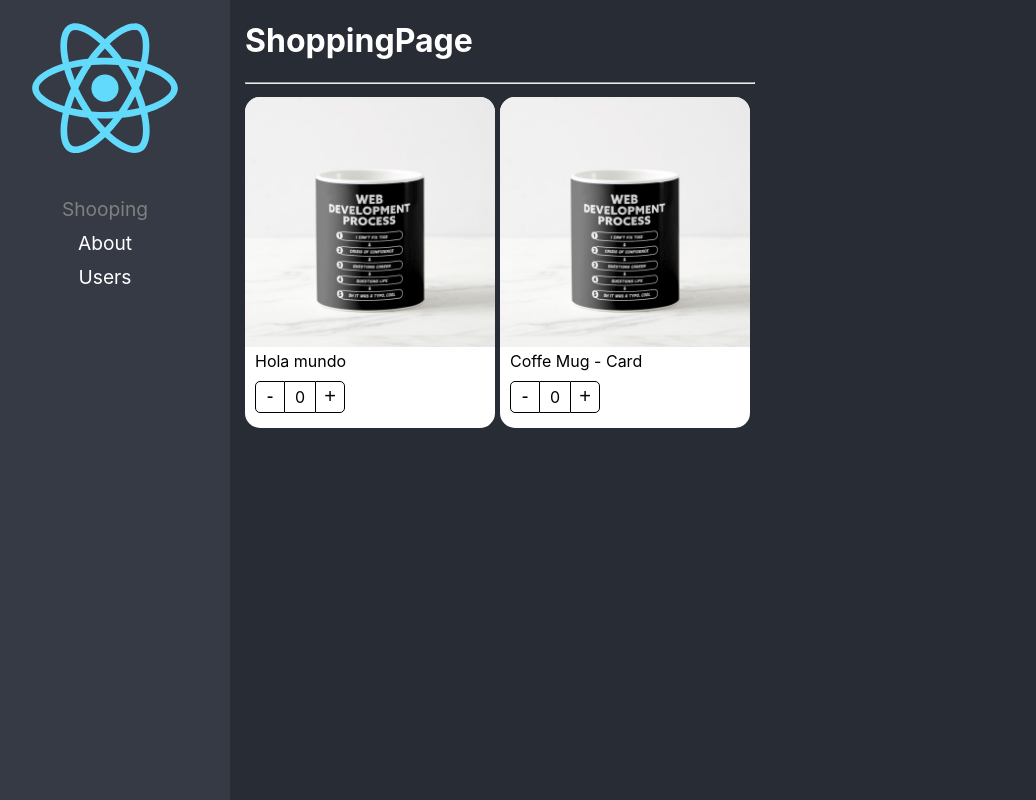
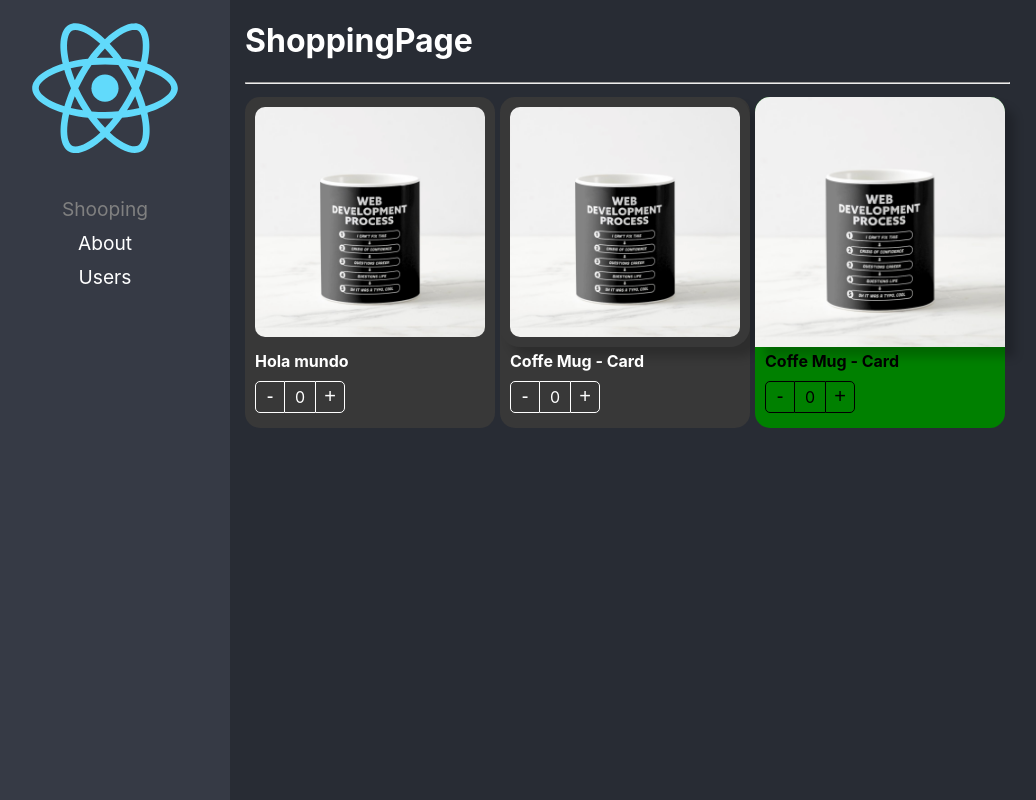
Before and after one commit to SamuelCamposM/React-TS-Plantilla, a React (Create React App) app: page /home in a window 1280 px wide. Shown: the whole page, without its empty margins (20-1056 px from the left). Built offline with nearby package versions, Linux system fonts and the light colour scheme.

Commit message:
Component-extend-styles ready

```diff
--- a/src/routes/02-component-patterns/components/ProductButtons.tsx
+++ b/src/routes/02-component-patterns/components/ProductButtons.tsx
@@ -1,10 +1,15 @@
 import { useContext } from "react";
 import { ProductContext } from "./ProductCard";
 import styles from "../styles/styles.module.css";
-export const ProductButtons = () => {
+export interface Props {
+  className?: string;
+  active?: string;
+  style?: React.CSSProperties;
+}
+export const ProductButtons = ({ className, style }: Props) => {
   const { increaseBy, counter } = useContext(ProductContext);
   return (
-    <div className={styles.buttonsContainer}>
+    <div className={`${styles.buttonsContainer} ${className}`} style={style}>
       <button className={styles.buttonMinus} onClick={() => increaseBy(-1)}>
         -
       </button>
--- a/src/routes/02-component-patterns/components/ProductCard.tsx
+++ b/src/routes/02-component-patterns/components/ProductCard.tsx
@@ -1,21 +1,21 @@
 import styles from "../styles/styles.module.css";
 
 import useProduct from "../hooks/useProduct";
-import { createContext } from "react";
+import { ReactElement, createContext } from "react";
 
-import {
-  ProductCardProps,
-  ProductContextProps,
-} from "../interfaces/ProductsInterfaces";
+import { Product, ProductContextProps } from "../interfaces/ProductsInterfaces";
 
 export const ProductContext = createContext({} as ProductContextProps);
 const { Provider } = ProductContext;
+export interface Props {
+  product: Product;
+  children?: ReactElement | ReactElement[];
+  className?: string;
+  style?: React.CSSProperties;
+}
+export const ProductCard = ({ children, product, className, style }: Props) => {
+  console.log({ className });
 
-export const ProductCard = ({
-  children,
-  product: { id, title, img },
-  product,
-}: ProductCardProps) => {
   // const [counter, setcounter] = useState(0);
   // const increaseBy = (value: number) => {
   // setcounter((prev) => Math.max(prev + value, 0));
@@ -29,7 +29,9 @@
         product,
       }}
     >
-      <div className={styles.productCard}>{children}</div>
+      <div style={style} className={`${styles.productCard} ${className}`}>
+        {children}
+      </div>
     </Provider>
   );
 };
--- a/src/routes/02-component-patterns/components/ProductImage.tsx
+++ b/src/routes/02-component-patterns/components/ProductImage.tsx
@@ -2,8 +2,16 @@
 import { ProductContext } from "./ProductCard";
 import noImage from "../assets/no-image.jpg";
 import styles from "../styles/styles.module.css";
-export const ProductImage = ({ img = "" }) => {
+
+export interface Props {
+  className?: string;
+  img?: string;
+  style?: React.CSSProperties;
+}
+export const ProductImage = ({ img, className, style }: Props) => {
   const { product } = useContext(ProductContext);
+  console.log({ className });
+
   let imgToShow: string;
   if (img) {
     imgToShow = img;
@@ -12,5 +20,12 @@
   } else {
     imgToShow = noImage;
   }
-  return <img src={imgToShow} alt="Product" className={styles.productImg} />;
+  return (
+    <img
+      src={imgToShow}
+      style={style}
+      alt="Product"
+      className={`${styles.productImg} ${className}`}
+    />
+  );
 };
--- a/src/routes/02-component-patterns/components/ProductTitle.tsx
+++ b/src/routes/02-component-patterns/components/ProductTitle.tsx
@@ -1,11 +1,18 @@
 import { useContext } from "react";
 import { ProductContext } from "./ProductCard";
 import styles from "../styles/styles.module.css";
-export const ProductTitle = ({ title }: { title?: string }) => {
+export interface Props {
+  title?: string;
+  className?: string;
+  style?: React.CSSProperties;
+}
+export const ProductTitle = ({ title, className, style }: Props) => {
+  console.log({ className });
+
   const { product } = useContext(ProductContext);
 
   return (
-    <span className={styles.productDescription}>
+    <span style={style} className={`${styles.productDescription} ${className}`}>
       {title ? title : product.title}
     </span>
   );
--- a/src/routes/02-component-patterns/components/index.ts
+++ b/src/routes/02-component-patterns/components/index.ts
@@ -9,7 +9,7 @@
 export { ProductImage } from "./ProductImage";
 export { ProductTitle } from "./ProductTitle";
 
-const ProductCard: ProductCardHOCProps = Object.assign(ProductCardHOC, {
+export const ProductCard: ProductCardHOCProps = Object.assign(ProductCardHOC, {
   Title: ProductTitle,
   Image: ProductImage,
   Buttons: ProductButtons,
--- a/src/routes/02-component-patterns/pages/ShoppingPage.tsx
+++ b/src/routes/02-component-patterns/pages/ShoppingPage.tsx
@@ -1,10 +1,16 @@
-import { ProductButtons, ProductImage, ProductTitle } from "../components";
-import ProductCard from "../components";
+import {
+  ProductCard,
+  ProductButtons,
+  ProductImage,
+  ProductTitle,
+} from "../components";
+import "../styles/custom-styles.css";
 const product = {
   id: "1",
   title: "Coffe Mug - Card",
   img: "./coffee-mug.png",
 };
+
 export const ShoppingPage = () => {
   return (
     <div>
@@ -16,15 +22,43 @@
           flexWrap: "wrap",
         }}
       >
-        <ProductCard product={product}>
-          <ProductCard.Image img={product.img} />
-          <ProductCard.Title title={"Hola mundo"} />
-          <ProductCard.Buttons />
+        <ProductCard className="text-white bg-dark" product={product}>
+          <ProductCard.Image className="custom-image" />
+          <ProductCard.Title className="text-bold" title={"Hola mundo"} />
+          <ProductCard.Buttons className="custom-buttons" />
         </ProductCard>
-        <ProductCard product={product}>
-          <ProductImage img={product.img} />
-          <ProductTitle />
-          <ProductButtons />
+        <ProductCard className="text-white bg-dark" product={product}>
+          <ProductImage
+            className="custom-image"
+            style={{
+              boxShadow: "10px 10px 10px rgb(0,0,0,0.2)",
+            }}
+            img={product.img}
+          />
+          <ProductTitle className="text-bold" />
+          <ProductButtons className="custom-buttons" />
+        </ProductCard>
+        <ProductCard
+          product={product}
+          style={{
+            backgroundColor: "green",
+          }}
+        >
+          <ProductImage
+            style={{
+              boxShadow: "10px 10px 10px rgb(0,0,0,0.2)",
+            }}
+          />
+          <ProductTitle
+            style={{
+              fontWeight: "bolder",
+            }}
+          />
+          <ProductButtons
+            style={{
+              backgroundColor: "green",
+            }}
+          />
         </ProductCard>
       </div>
     </div>
--- /dev/null
+++ b/src/routes/02-component-patterns/styles/custom-styles.css
@@ -0,0 +1,23 @@
+.bg-dark {
+  background-color: rgb(56, 56, 56);
+}
+
+.text-white {
+  color: white;
+}
+
+.text-bold {
+  font-weight: bold;
+}
+
+.custom-image {
+  padding: 10px;
+  border-radius: 20px;
+  width: calc(100% - 20px);
+}
+
+.custom-buttons button,
+.custom-buttons div {
+  color: white;
+  border-color: white;
+}
```
Also changed, not shown: src/routes/02-component-patterns/interfaces/ProductsInterfaces.ts (+7 -8 lines).
